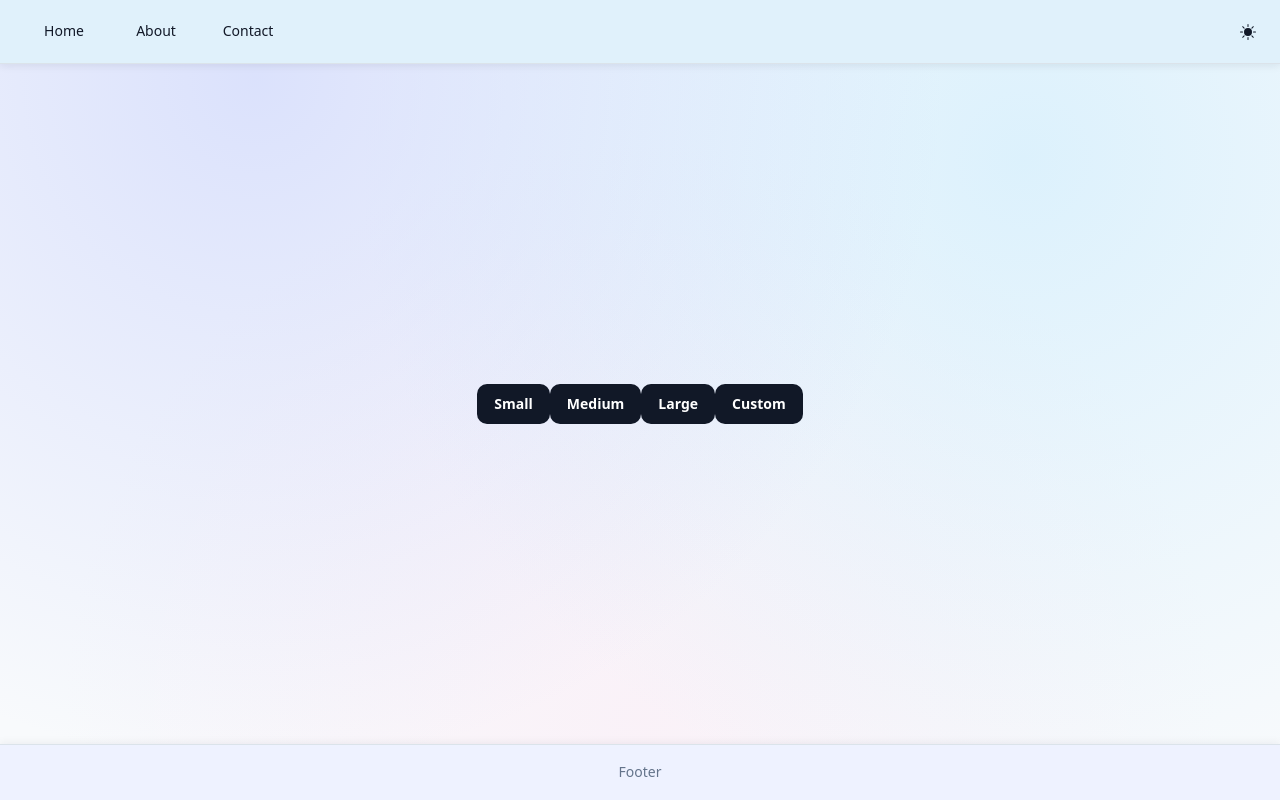
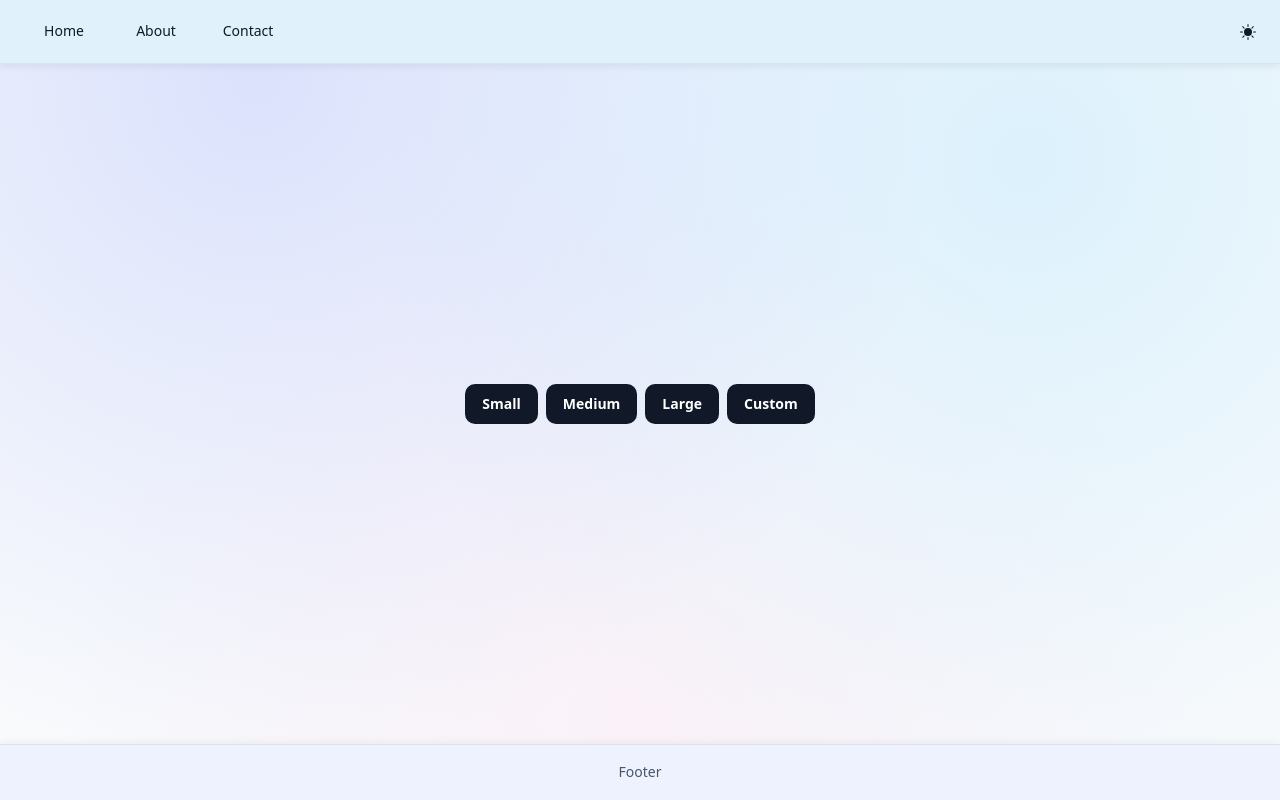
Before and after one commit to JeongHun4035/react-dev, a React (Vite) app: page /examples/popup in a window 1280 px wide. Built offline with nearby package versions, Linux system fonts and the light colour scheme.

Commit message:
popup example page style fix

```diff
--- a/src/components/common/Button/Button.css
+++ b/src/components/common/Button/Button.css
@@ -2,16 +2,14 @@
   display: inline-flex;
   align-items: center;
   justify-content: center;
+  width: auto;
 
-  width: auto;
+  margin: 4px;
 
   border: 1px solid transparent;
   border-radius: 10px;
-
   font-weight: 600;
-
   cursor: pointer;
-
   box-sizing: border-box;
 
   transition:
@@ -115,3 +113,13 @@
 
   transform: none;
 }
+
+/* Hover */
+.common-button:hover:not(:disabled) {
+  transform: scale(1.03);
+}
+
+/* Click */
+.common-button:active:not(:disabled) {
+  transform: scale(0.98);
+}
--- a/src/components/common/Popup/Popup.css
+++ b/src/components/common/Popup/Popup.css
@@ -8,22 +8,21 @@
 
   padding: 24px;
 
-  background-color: rgb(0 0 0 / 50%);
+  background-color: rgb(0 0 0 / 60%);
 
   box-sizing: border-box;
-
   z-index: 9999;
 }
 
 .popup-container {
+  position: relative;
+  z-index: 1;
+
   display: flex;
   flex-direction: column;
 
-  position: relative;
-
   width: 100%;
   max-height: calc(100vh - 48px);
-
   padding: 24px;
 
   background-color: var(--surface);
@@ -33,7 +32,6 @@
   border-radius: 8px;
 
   box-sizing: border-box;
-
   overflow: hidden;
 }
 
@@ -91,7 +89,7 @@
 .popup-content {
   flex: 1;
 
-  padding: 20px 0;
+  padding: 20px;
 
   color: var(--text-secondary);
 
--- a/src/pages/Examples/children/Popup.tsx
+++ b/src/pages/Examples/children/Popup.tsx
@@ -74,16 +74,18 @@ const PopupPage: React.FC = () => {
         footer={(
           <div>
             <Button
+              size='sm'
+              onClick={() => setOpenPopup(null)}
+            >
+              Confirm
+            </Button>
+            <Button
+              size='sm'
               onClick={() => setOpenPopup(null)}
             >
               Cancel
             </Button>
 
-            <Button
-              onClick={() => setOpenPopup(null)}
-            >
-              Confirm
-            </Button>
           </div>
         )}
       >
--- a/src/styles/theme.css
+++ b/src/styles/theme.css
@@ -22,7 +22,8 @@ body {
   --footer-background: #eef2ff;
 
   --text-primary: #111827;
-  --text-secondary: #64748b;
+  --text-secondary: #475569;
+  --text-muted: #94a3b8;
 
   --border-color: #dbe3ea;
 
@@ -63,10 +64,12 @@ body {
   --header-background: #182235;
   --footer-background: #182235;
 
-  --text-primary: #f8fafc;
-  --text-secondary: #94a3b8;
+  /* Text */
+  --text-primary: #ffffff;
+  --text-secondary: #cbd5e1;
+  --text-muted: #94a3b8;
 
-  --border-color: #334155;
+  --border-color: #475569;
 
   --header-shadow: 0 2px 8px rgba(0, 0, 0, 0.3);
   --footer-shadow: 0 -2px 8px rgba(0, 0, 0, 0.2);
@@ -75,18 +78,18 @@ body {
 
   --primary: #61dafb;
 
-    /* Button */
+  /* Button */
   --button-primary-background: #f8fafc;
   --button-primary-text: #111827;
   --button-primary-hover: #e2e8f0;
 
   --button-secondary-background: #1f2937;
-  --button-secondary-text: #f8fafc;
+  --button-secondary-text: #ffffff;
   --button-secondary-hover: #334155;
   --button-secondary-border: #475569;
 
   --button-outline-background: transparent;
-  --button-outline-text: #f8fafc;
+  --button-outline-text: #ffffff;
   --button-outline-hover: #334155;
   --button-outline-border: #475569;
 
@@ -95,5 +98,5 @@ body {
   --button-danger-hover: #dc2626;
 
   --button-disabled-background: #475569;
-  --button-disabled-text: #94a3b8;
+  --button-disabled-text: #cbd5e1;
 }
```
